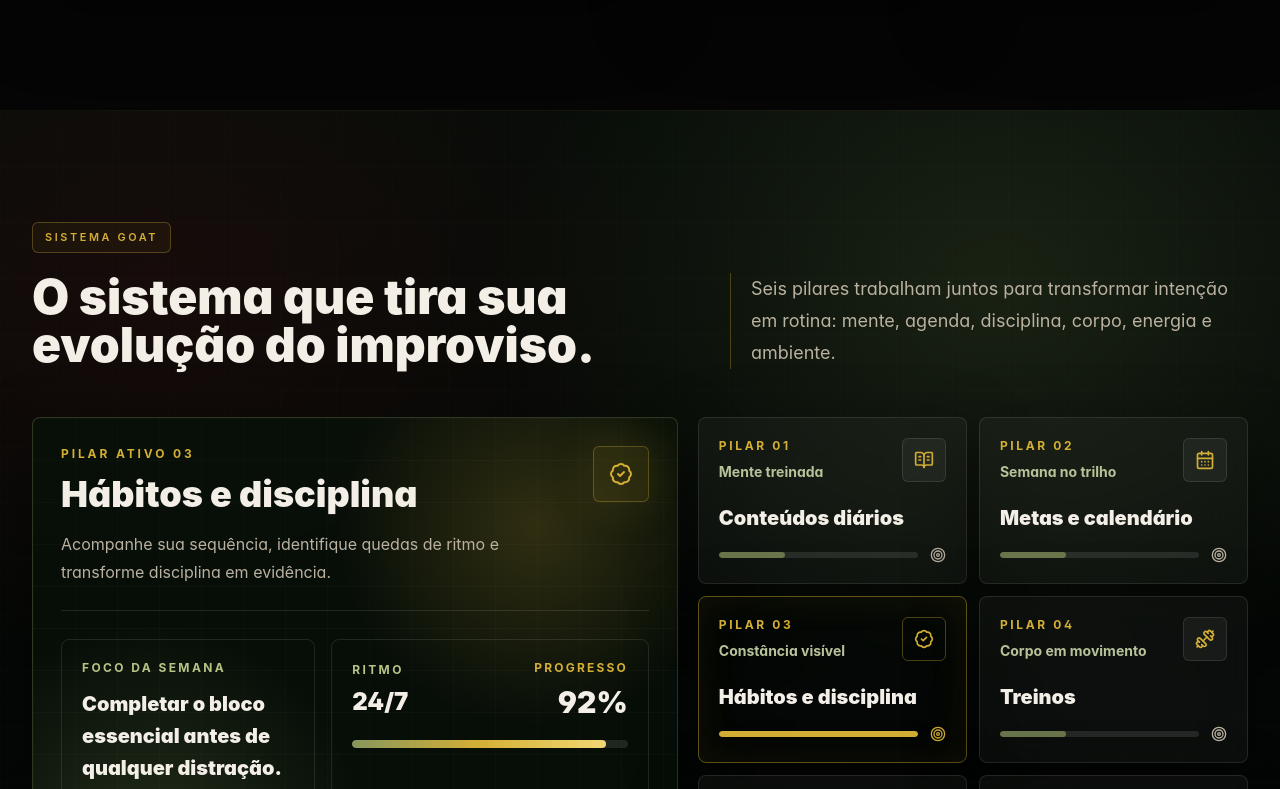
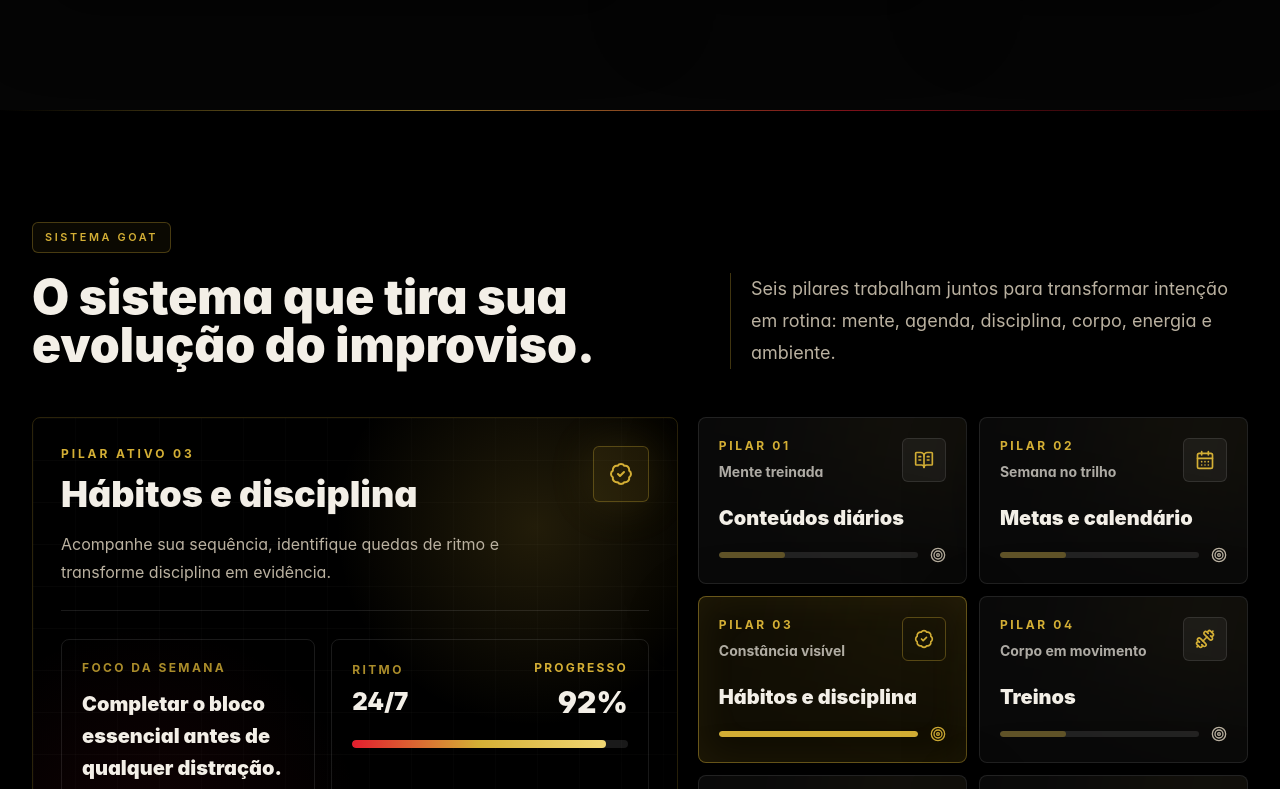
Before and after one commit to O-Farias/GOAT-CLUB, a Next.js app: page / in a window 1280 px wide. Shown: the part 2131-2920 px from the top of the page. Built offline with nearby package versions, Linux system fonts and the light colour scheme.

Commit message:
feat: ajusta fundo animado da seção de pilares

```diff
--- a/app/globals.css
+++ b/app/globals.css
@@ -108,4 +108,31 @@
       transparent
     );
   }
+
+  .goat-motion-grid {
+    opacity: 0.12;
+    background-image:
+      linear-gradient(rgba(245, 240, 230, 0.035) 1px, transparent 1px),
+      linear-gradient(90deg, rgba(245, 240, 230, 0.026) 1px, transparent 1px);
+    background-size: 58px 58px;
+    mask-image: radial-gradient(ellipse at 50% 46%, black 0%, transparent 78%);
+    animation: goat-grid-drift 34s linear infinite;
+    will-change: background-position;
+  }
 }
+
+@keyframes goat-grid-drift {
+  from {
+    background-position: 0 0, 0 0;
+  }
+
+  to {
+    background-position: 58px 58px, 58px 58px;
+  }
+}
+
+@media (prefers-reduced-motion: reduce) {
+  .goat-motion-grid {
+    animation: none;
+  }
+}
--- a/components/sections/FeaturesSection.tsx
+++ b/components/sections/FeaturesSection.tsx
@@ -109,10 +109,10 @@ export function FeaturesSection() {
   const ActiveIcon = activePillar.icon;
 
   return (
-    <section className="relative overflow-hidden bg-[#050806] py-20 sm:py-28">
-      <div className="absolute inset-x-0 top-0 h-px gold-line" />
-      <div className="absolute inset-0 -z-0 bg-[radial-gradient(ellipse_at_12%_18%,rgba(225,29,46,0.08),transparent_34%),radial-gradient(ellipse_at_78%_18%,rgba(116,138,76,0.18),transparent_36%),linear-gradient(180deg,rgba(6,12,8,0.94)_0%,rgba(4,7,5,1)_58%,rgba(5,5,5,1)_100%)]" />
-      <div className="absolute inset-0 -z-0 opacity-25 [background-image:linear-gradient(rgba(205,220,160,0.07)_1px,transparent_1px),linear-gradient(90deg,rgba(205,220,160,0.055)_1px,transparent_1px)] [background-size:56px_56px]" />
+    <section className="relative isolate overflow-hidden bg-black py-20 sm:py-28">
+      <div className="absolute inset-x-0 top-0 z-10 h-px gold-line" />
+      <div aria-hidden="true" className="pointer-events-none absolute inset-0 z-0 bg-black" />
+      <div aria-hidden="true" className="goat-motion-grid pointer-events-none absolute inset-0 z-0" />
 
       <div className="section-shell relative z-10">
         <div className="grid min-w-0 gap-8 lg:grid-cols-[0.9fr_0.7fr] lg:items-end">
@@ -132,8 +132,8 @@ export function FeaturesSection() {
         </div>
 
         <div className="mt-12 grid gap-5 lg:grid-cols-[1.08fr_0.92fr]">
-          <article className="relative min-w-0 overflow-hidden rounded-lg border border-[#84945d]/30 bg-[#081009]/90 p-5 shadow-premium-card backdrop-blur-xl sm:p-7">
-            <div className="absolute inset-0 bg-[radial-gradient(circle_at_78%_20%,rgba(212,175,55,0.2),transparent_30%),radial-gradient(circle_at_18%_78%,rgba(116,138,76,0.24),transparent_32%)]" />
+          <article className="relative min-w-0 overflow-hidden rounded-lg border border-gold/20 bg-[#050505]/92 p-5 shadow-premium-card backdrop-blur-xl sm:p-7">
+            <div className="absolute inset-0 bg-[radial-gradient(circle_at_78%_20%,rgba(212,175,55,0.16),transparent_30%),radial-gradient(circle_at_18%_78%,rgba(225,29,46,0.08),transparent_32%)]" />
             <div className="absolute inset-0 opacity-35 [background-image:linear-gradient(rgba(245,240,230,0.075)_1px,transparent_1px),linear-gradient(90deg,rgba(245,240,230,0.055)_1px,transparent_1px)] [background-size:42px_42px]" />
 
             <div className="relative z-10 flex flex-col gap-7">
@@ -157,7 +157,7 @@ export function FeaturesSection() {
 
               <div className="grid gap-4 sm:grid-cols-[0.8fr_1fr]">
                 <div className="rounded-lg border border-white/10 bg-black/24 p-5">
-                  <p className="text-xs font-bold uppercase tracking-[0.2em] text-[#b6c486]">
+                  <p className="text-xs font-bold uppercase tracking-[0.2em] text-gold/80">
                     Foco da semana
                   </p>
                   <p className="mt-3 text-xl font-black leading-8 text-ivory">
@@ -168,7 +168,7 @@ export function FeaturesSection() {
                 <div className="rounded-lg border border-white/10 bg-black/24 p-5">
                   <div className="flex items-center justify-between gap-4">
                     <div>
-                      <p className="text-xs font-bold uppercase tracking-[0.2em] text-[#b6c486]">
+                      <p className="text-xs font-bold uppercase tracking-[0.2em] text-gold/80">
                         Ritmo
                       </p>
                       <p className="mt-2 text-2xl font-black text-ivory">
@@ -187,7 +187,7 @@ export function FeaturesSection() {
 
                   <div className="mt-5 h-2 overflow-hidden rounded-full bg-white/10">
                     <div
-                      className="h-full rounded-full bg-gradient-to-r from-[#87965c] via-gold to-[#f1d774] transition-[width] duration-500"
+                      className="h-full rounded-full bg-gradient-to-r from-neon-red via-gold to-[#f1d774] transition-[width] duration-500"
                       style={{ width: `${activePillar.progress}%` }}
                     />
                   </div>
@@ -227,19 +227,19 @@ export function FeaturesSection() {
                   onFocus={() => setActivePillarIndex(index)}
                   onMouseEnter={() => setActivePillarIndex(index)}
                   className={cn(
-                    "group relative min-h-40 overflow-hidden rounded-lg border border-white/10 bg-white/[0.035] p-5 text-left shadow-premium-card backdrop-blur-xl transition duration-300 hover:border-gold/40 hover:bg-[#87965c]/10 focus:outline-none focus:ring-2 focus:ring-gold/40",
+                    "group relative min-h-40 overflow-hidden rounded-lg border border-white/10 bg-white/[0.035] p-5 text-left shadow-premium-card backdrop-blur-xl transition duration-300 hover:border-gold/40 hover:bg-gold/[0.07] focus:outline-none focus:ring-2 focus:ring-gold/40",
                     isActive &&
-                      "border-gold/45 bg-[#87965c]/12 [box-shadow:0_24px_70px_rgba(0,0,0,0.36),inset_0_0_42px_rgba(212,175,55,0.08)]"
+                      "border-gold/45 bg-gold/[0.08] [box-shadow:0_24px_70px_rgba(0,0,0,0.36),inset_0_0_42px_rgba(212,175,55,0.08)]"
                   )}
                 >
-                  <div className="absolute -right-14 -top-12 h-28 w-48 rotate-12 bg-[#87965c]/12 blur-3xl transition duration-300 group-hover:bg-gold/14" />
+                  <div className="absolute -right-14 -top-12 h-28 w-48 rotate-12 bg-gold/[0.07] blur-3xl transition duration-300 group-hover:bg-gold/14" />
                   <div className="relative z-10 flex h-full flex-col justify-between gap-6">
                     <div className="flex items-start justify-between gap-4">
                       <div>
                         <p className="text-xs font-bold uppercase tracking-[0.22em] text-gold">
                           Pilar {pillar.label}
                         </p>
-                        <p className="mt-2 text-sm font-bold text-[#b8c39a]">
+                        <p className="mt-2 text-sm font-bold text-ivory/70">
                           {pillar.short}
                         </p>
                       </div>
@@ -264,7 +264,7 @@ export function FeaturesSection() {
                               "block h-full rounded-full transition-all duration-500",
                               isActive
                                 ? "w-full bg-gold"
-                                : "w-1/3 bg-[#87965c]/70"
+                                : "w-1/3 bg-gold/35"
                             )}
                           />
                         </span>
```
